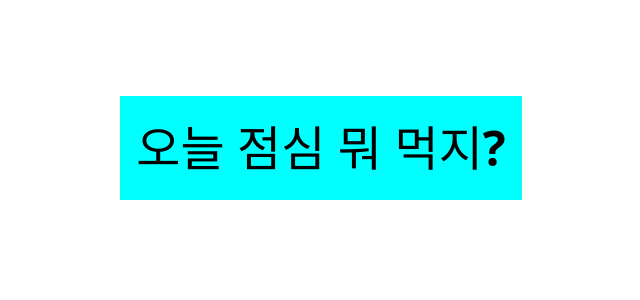
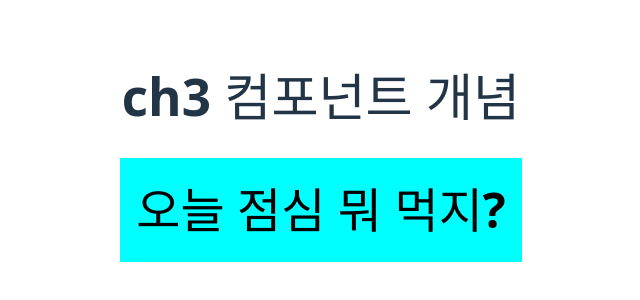
Before and after one commit to reokkamy/React-WorkSpace-k6-0806, a React (Vite) app in the folder ch03-vite-test/: page / in a window 1280 px wide. Shown: the part 252-552 px from the top of the page, without its empty margins (319-959 px from the left). Built offline with nearby package versions, Linux system fonts and the light colour scheme.

Commit message:
2교시, 클래스형 컴포넌트 기본 개념1-2

```diff
--- a/ch03-vite-test/src/App.jsx
+++ b/ch03-vite-test/src/App.jsx
@@ -16,7 +16,12 @@ import React, { Component } from "react";
 class App extends Component {
   render() {
     const name = "오늘 점심 뭐 먹지?";
-    return <div className="react">{name}</div>;
+    return (
+      <>
+        <h1>ch3 컴포넌트 개념</h1>
+        <div className="react">{name}</div>
+      </>
+    );
   }
 }
 
```
